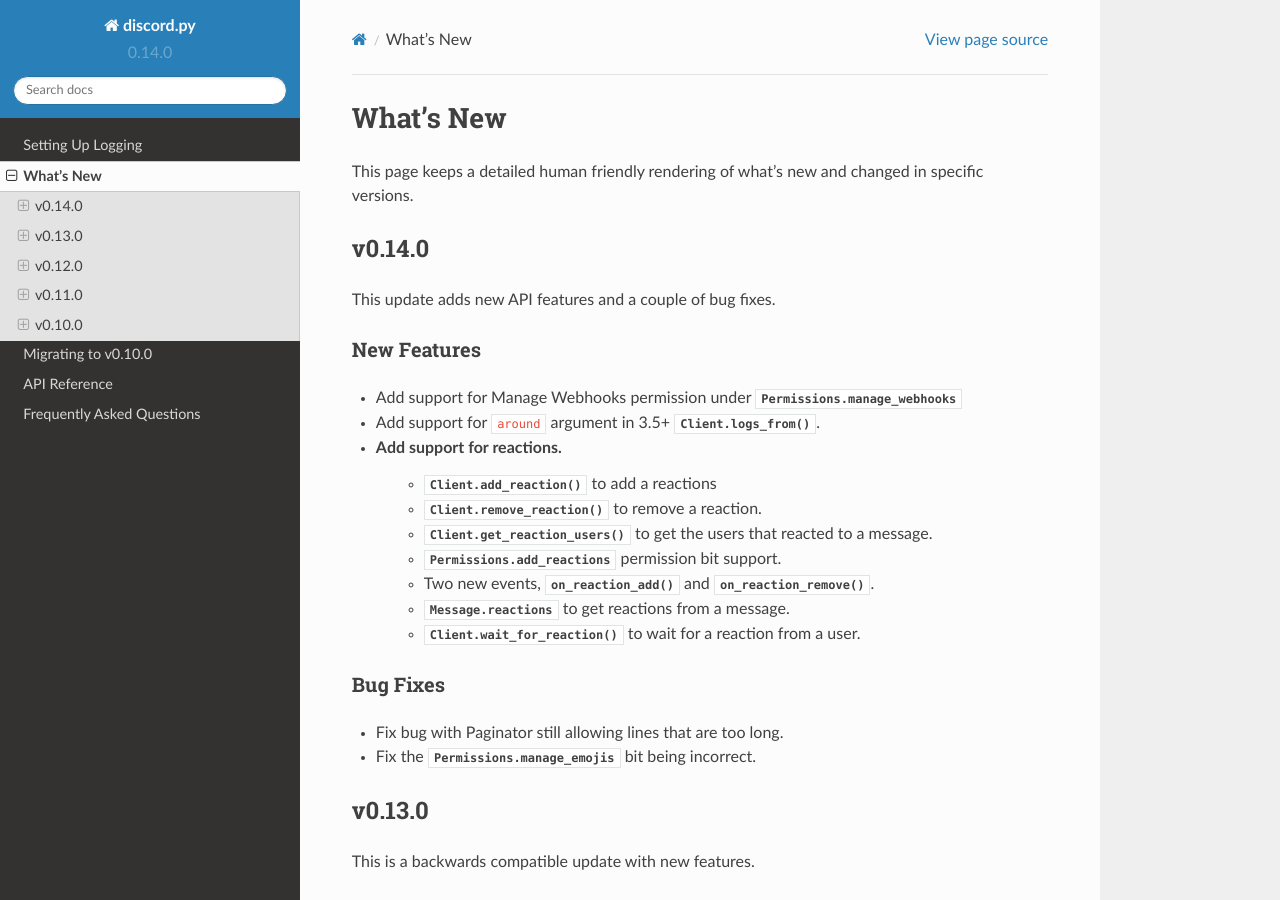
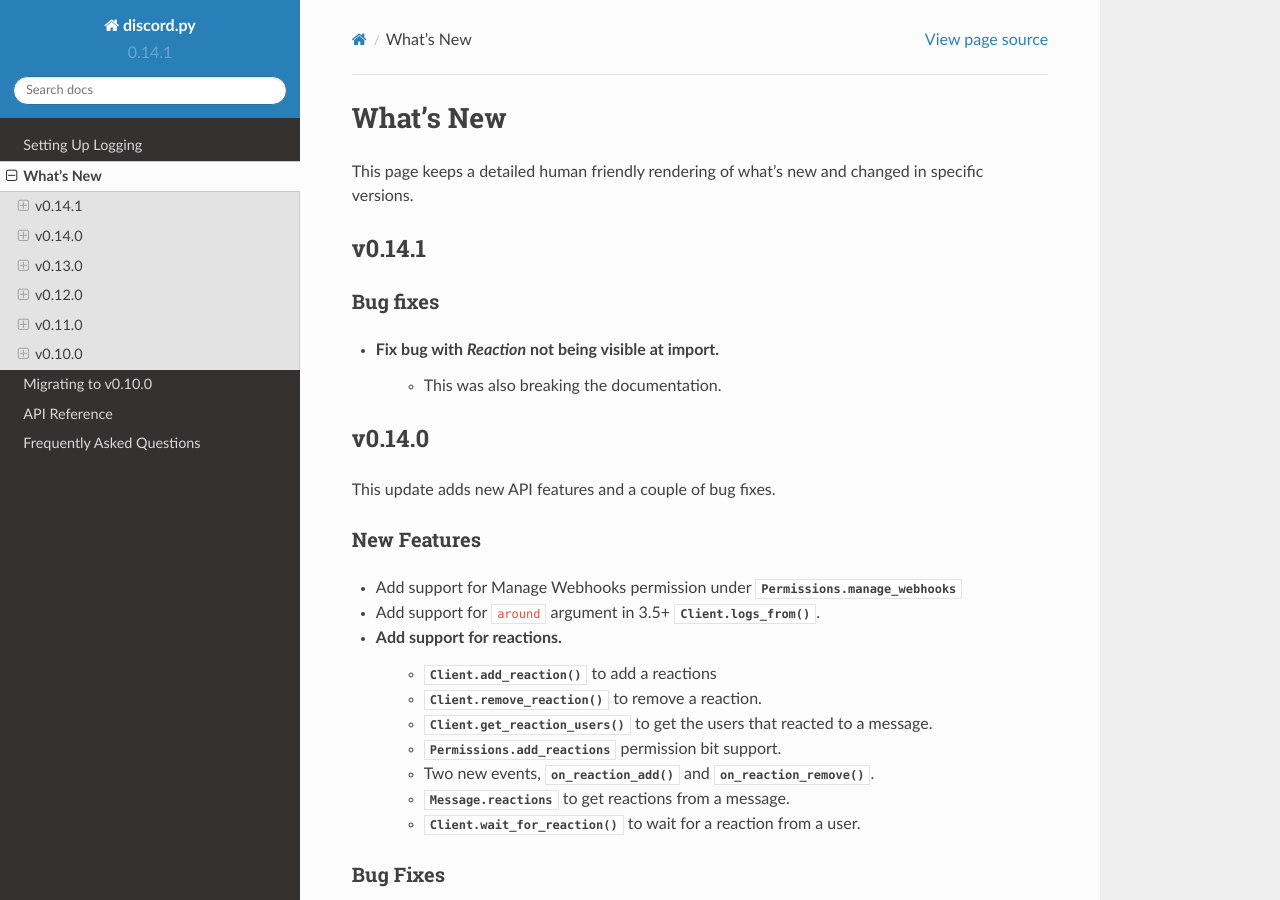
Before and after one commit to spartacus0816/dsbot, a Sphinx documentation site: the page built from docs/whats_new.rst, in a window 1280 px wide and 900 px high. Built offline with Sphinx 7.4.7 and the Read the Docs theme 2.0.0, drawn with Linux system fonts in a browser that asks for light colours.

Commit message:
Fix Reaction not importing.
Also bump version to v0.14.1

```diff
--- a/discord/__init__.py
+++ b/discord/__init__.py
@@ -15,7 +15,7 @@
 __author__ = 'Rapptz'
 __license__ = 'MIT'
 __copyright__ = 'Copyright 2015-2016 Rapptz'
-__version__ = '0.14.0'
+__version__ = '0.14.1'
 
 from .client import Client, AppInfo, ChannelPermissions
 from .user import User
@@ -32,6 +32,7 @@
 from .colour import Color, Colour
 from .invite import Invite
 from .object import Object
+from .reaction import Reaction
 from . import utils, opus, compat
 from .voice_client import VoiceClient
 from .enums import ChannelType, ServerRegion, Status, MessageType, VerificationLevel
@@ -41,7 +42,7 @@
 
 VersionInfo = namedtuple('VersionInfo', 'major minor micro releaselevel serial')
 
-version_info = VersionInfo(major=0, minor=14, micro=0, releaselevel='final', serial=0)
+version_info = VersionInfo(major=0, minor=14, micro=1, releaselevel='final', serial=0)
 
 try:
     from logging import NullHandler
--- a/docs/whats_new.rst
+++ b/docs/whats_new.rst
@@ -7,6 +7,17 @@
 
 This page keeps a detailed human friendly rendering of what's new and changed
 in specific versions.
+
+.. _v0p14p1:
+
+v0.14.1
+---------
+
+Bug fixes
+~~~~~~~~~~
+
+- Fix bug with `Reaction` not being visible at import.
+    - This was also breaking the documentation.
 
 .. _v0p14p0:
 
```
